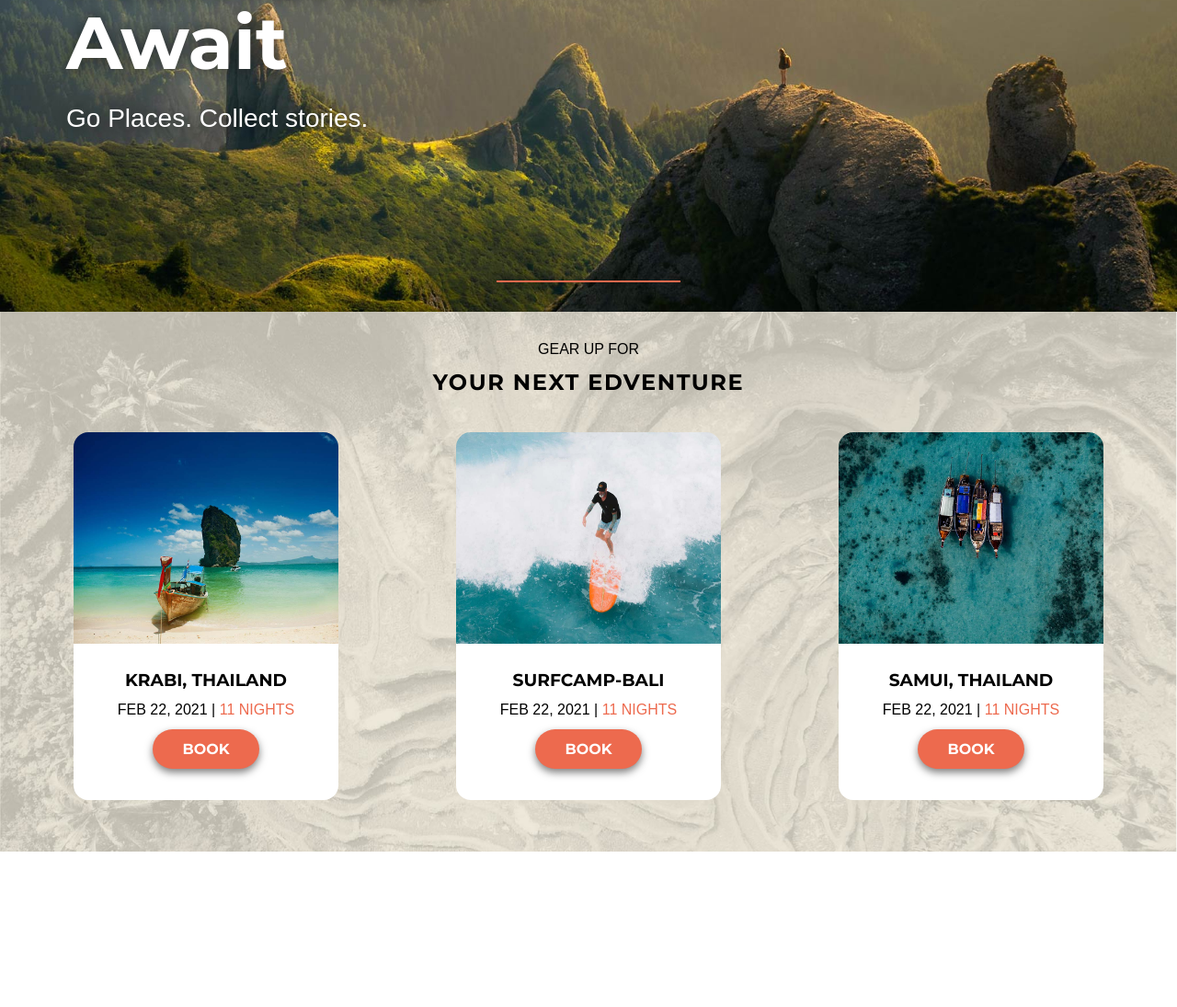
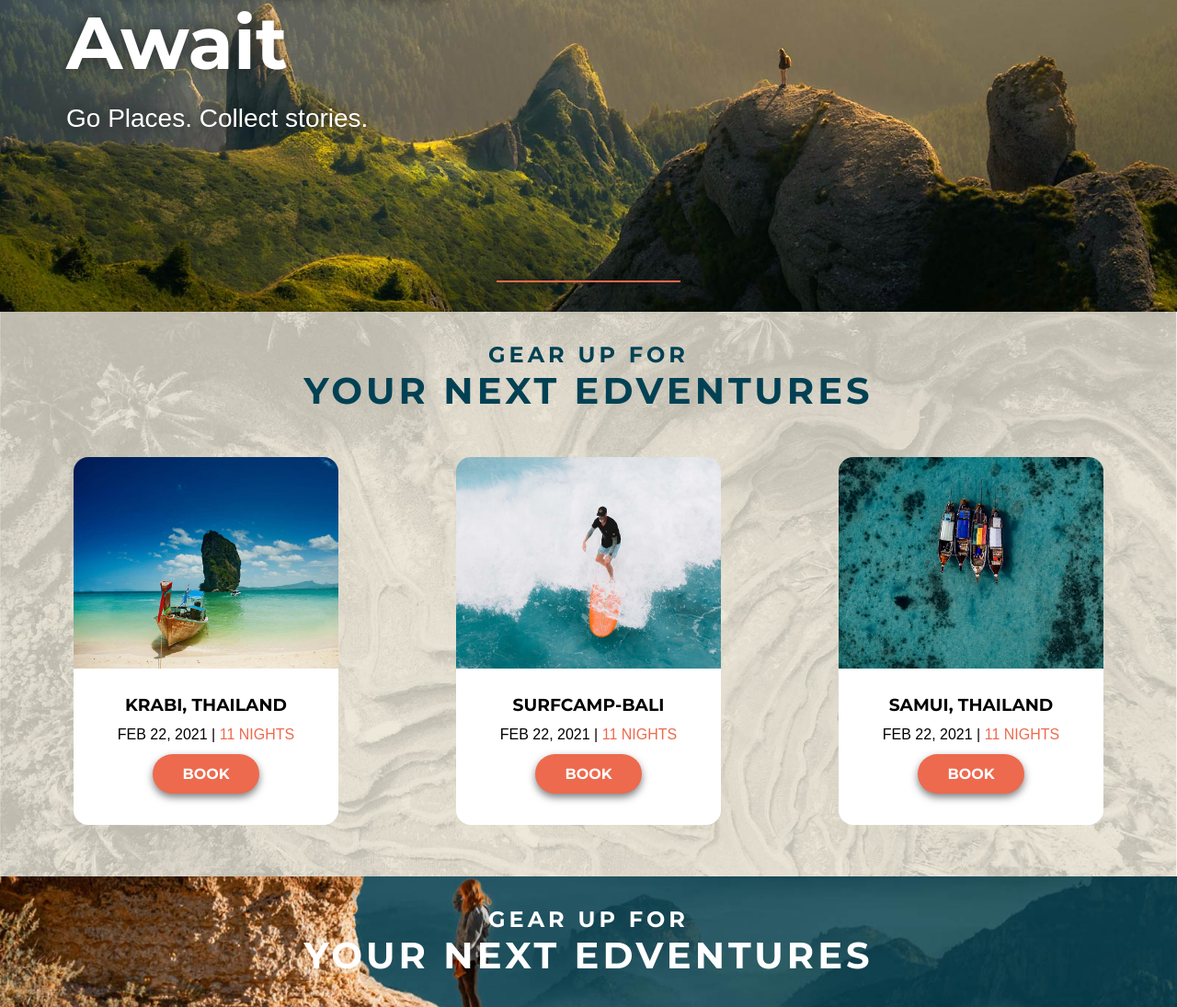
Before and after one commit to MH21-design/Projekt-UMA-Reisen, a plain HTML site: page index.html in a window 1280 px wide. Shown: the part 355-1450 px from the top of the page at 92% size. Before the commit the page ends 1281 px from the top, so only its background shows below. Drawn offline with Linux system fonts and the light colour scheme; a web font is replaced by a local one.

Commit message:
add story section

```diff
--- a/index.html
+++ b/index.html
@@ -28,8 +28,9 @@
     </header>
     <section class="cards">
         <div class="card_heading">
-            <p class="cards_paragraph">gear up for</p>
-            <h2 class="cards_headline">your next edventure</h2>
+            <h2 class="heading heading--centered">
+                <span class="heading_pre-text">gear up for</span> your next edventures
+            </h2>
         </div>
         <div class="cards-row">
             <div class="card_details">
@@ -55,5 +56,12 @@
             </div>
         </div>
     </section>
+    <section class="story">
+        <div class="story-content">
+            <h2 class="heading heading--centered">
+                <span class="heading_pre-text">gear up for</span> your next edventures
+            </h2>
+        </div>
+    </section>
 </body>
 </html>
--- a/styles/main.css
+++ b/styles/main.css
@@ -61,6 +61,7 @@ body {
     background-color: rgba(255, 255, 255, 0.2);
 }
 
+/* --- Header --- */
 .header {
     background-image: url(/images/header/header-background-0.5x.jpg);
     background-repeat: no-repeat;
@@ -196,6 +197,26 @@ body {
     }
 }
 
+.heading {
+    color: #014153;
+    margin-top: 0;
+    margin-bottom: 0;
+    font-size: 2.5rem;
+    text-transform: uppercase;
+    letter-spacing: 0.1em;
+    padding: 2rem 0;
+}
+
+.heading--centered {
+    text-align: center;
+}
+
+.heading_pre-text {
+    display: block;
+    font-size: 1.5rem;
+}
+
+/* --- CARDS --- */
 .cards {
     background-image: url(/images/adventures/background.jpg);
     background-repeat: no-repeat;
@@ -209,16 +230,12 @@ body {
     }
 }
 
-.card_heading {
+/* .card_heading {
     display: flex;
     flex-direction: column;
     align-items: center;
     padding-top: 2rem;
     text-transform: uppercase;
-}
-
-/* .cards_paragraph {
-
 } */
 
 .cards_headline {
@@ -248,6 +265,7 @@ body {
     justify-content: flex-end;
     align-items: center;
     margin: 1rem 4rem;
+    transition: all .2s ease-in-out
 }
 .card_details:nth-child(1) {
     background-image: url(/images/adventures/krabi-thailand.jpg);
@@ -257,6 +275,9 @@ body {
 }
 .card_details:nth-child(3) {
     background-image: url(/images/adventures/samui-thailand.jpg);
+}
+.card_details:hover {
+    transform: scale(1.1);
 }
 
 .details_container {
@@ -280,3 +301,21 @@ body {
 .card_details-paragraph--span {
     color: #ED6A4E;
 }
+
+/* --- STORY --- */
+.story {
+    background-image: url(../images/story/background-desktop.jpg);
+    background-size: cover;
+    background-repeat: no-repeat;
+    background-position: 50% 50%;
+}
+
+.story-content > h2 {
+    text-transform: uppercase;
+    color: #FFFFFF;
+
+}
+
+.story-content > h2 > span {
+
+}
```
Also changed, not shown: 1 other file.
